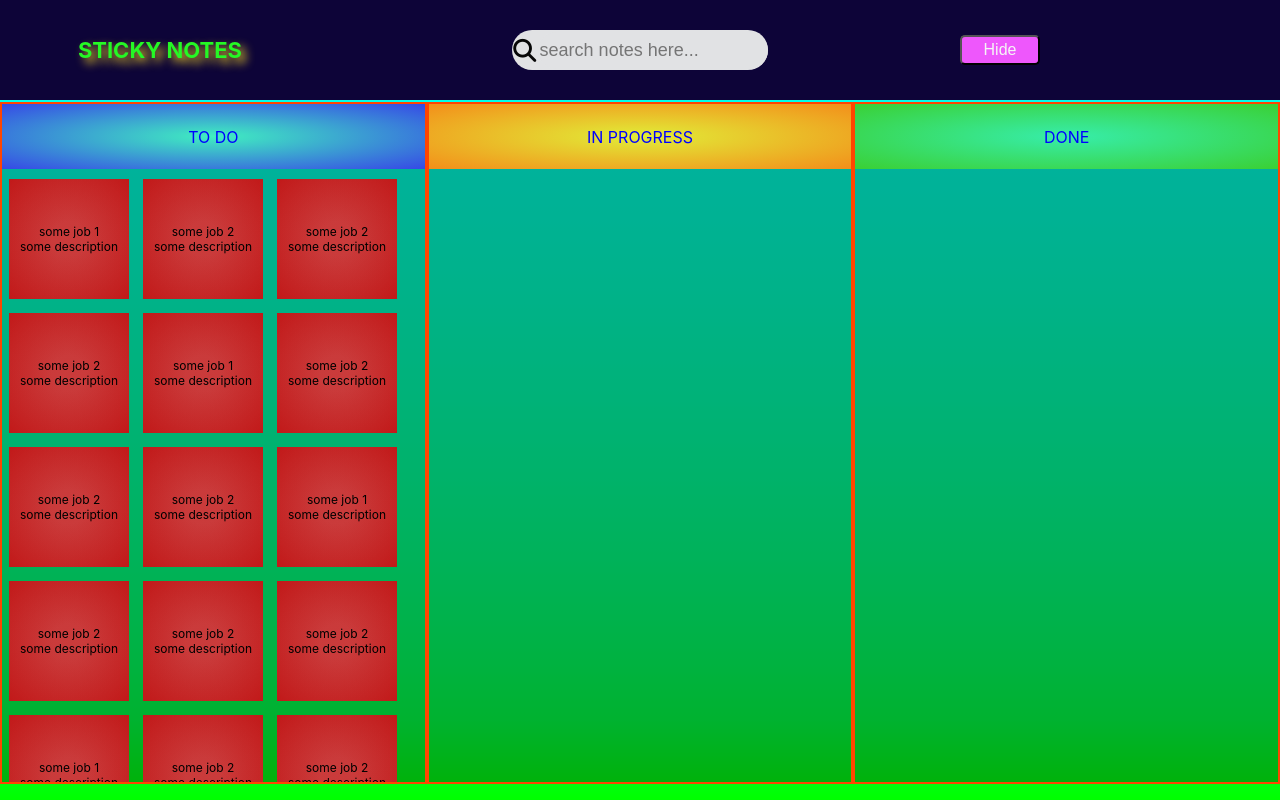
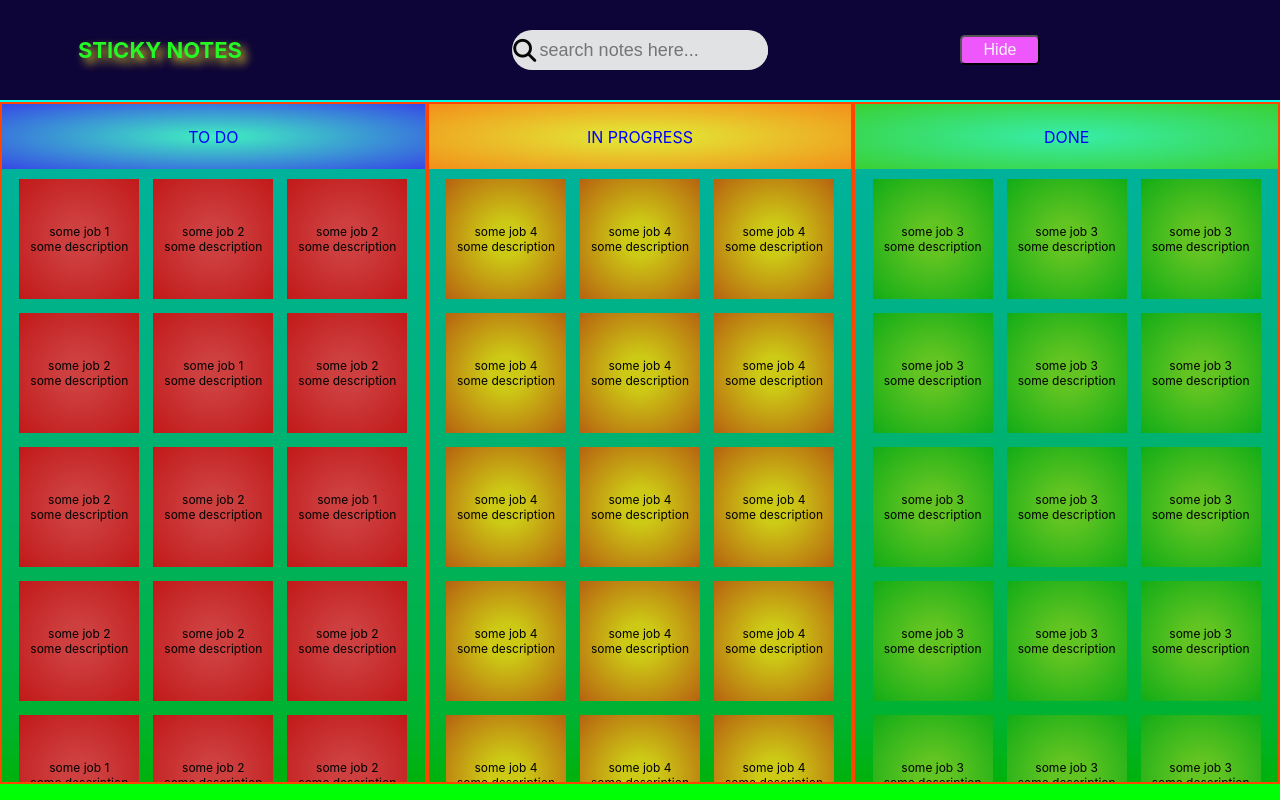
Before and after one commit to coderZel0/stickynotesapp, a React (Create React App) app: page / in a window 1280 px wide. Built offline with nearby package versions, Linux system fonts and the light colour scheme; the HTML template or start-up script is replaced by a standard one.

Commit message:
addded more note style for different panes

```diff
--- a/src/components/Pane/Pane.css
+++ b/src/components/Pane/Pane.css
@@ -21,6 +21,12 @@
           flex: 1;
   border: 2px solid orangered;
   position: relative;
+}
+
+.pane__layer {
+  width: 100%;
+  height: 100%;
+  position: absolute;
 }
 
 .pane__title {
@@ -56,6 +62,9 @@
   display: -webkit-box;
   display: -ms-flexbox;
   display: flex;
+  -webkit-box-pack: center;
+      -ms-flex-pack: center;
+          justify-content: center;
   height: -webkit-fit-content;
   height: -moz-fit-content;
   height: fit-content;
--- a/src/components/Pane/Pane.js
+++ b/src/components/Pane/Pane.js
@@ -1,4 +1,4 @@
-import React from 'react';
+import React, { useEffect } from 'react';
 import Note from '../note/Note';
 import './Pane.css';
 
@@ -7,27 +7,46 @@ const Pane = ({paneTitle:{Title},notes,style})=> {
 
     const {title,primary} = style;
 
+    const showOptions = (e)=>{
+        if(e.button === 1) console.log("cmenu");
+        const clickX = e.nativeEvent.offsetX;
+        const clickY = e.nativeEvent.offsetY;
+        console.log(clickX)
+    }
+    useEffect(()=>{
+        document.addEventListener("contextmenu",(e)=>{
+            e.preventDefault();
+            console.log(e.pageX);
+        })
+        return ()=>{
+            document.removeEventListener("contextmenu",(e)=>{
+                e.preventDefault();
+            })
+        }
+    },[])
+
     return(
         <div className="pane">
+            <div onContextMenu={(e)=>{showOptions(e)}} className='pane__layer'></div>
             <div className="pane__title" style={{background:`radial-gradient(${title.gradient1},${title.gradient2})`,color:`${primary}`}}>{Title}</div>
             <div className="pane__content">
                 <div className='content__inner'>
-                    {notes && <Note note={notes[0]}/>}
-                    {notes && <Note note={notes[1]}/>}
-                    {notes && <Note note={notes[1]}/>}
-                    {notes && <Note note={notes[1]}/>}
-                    {notes && <Note note={notes[0]}/>}
-                    {notes && <Note note={notes[1]}/>}
-                    {notes && <Note note={notes[1]}/>}
-                    {notes && <Note note={notes[1]}/>}
-                    {notes && <Note note={notes[0]}/>}
-                    {notes && <Note note={notes[1]}/>}
-                    {notes && <Note note={notes[1]}/>}
-                    {notes && <Note note={notes[1]}/>}
-                    {notes && <Note note={notes[0]}/>}
-                    {notes && <Note note={notes[1]}/>}
-                    {notes && <Note note={notes[1]}/>}
-                    {notes && <Note note={notes[1]}/>}
+                    {notes && <Note style={style.noteStyle} note={notes[0]}/>}
+                    {notes && <Note style={style.noteStyle} note={notes[1]}/>}
+                    {notes && <Note style={style.noteStyle} note={notes[1]}/>}
+                    {notes && <Note style={style.noteStyle} note={notes[1]}/>}
+                    {notes && <Note style={style.noteStyle} note={notes[0]}/>}
+                    {notes && <Note style={style.noteStyle} note={notes[1]}/>}
+                    {notes && <Note style={style.noteStyle} note={notes[1]}/>}
+                    {notes && <Note style={style.noteStyle} note={notes[1]}/>}
+                    {notes && <Note style={style.noteStyle} note={notes[0]}/>}
+                    {notes && <Note style={style.noteStyle} note={notes[1]}/>}
+                    {notes && <Note style={style.noteStyle} note={notes[1]}/>}
+                    {notes && <Note style={style.noteStyle} note={notes[1]}/>}
+                    {notes && <Note style={style.noteStyle} note={notes[0]}/>}
+                    {notes && <Note style={style.noteStyle} note={notes[1]}/>}
+                    {notes && <Note style={style.noteStyle} note={notes[1]}/>}
+                    {notes && <Note style={style.noteStyle} note={notes[1]}/>}
                 </div>
 
             </div>
--- a/src/components/Pane/Pane.scss
+++ b/src/components/Pane/Pane.scss
@@ -8,6 +8,11 @@
     border:2px solid orangered;
     position: relative;
 
+    &__layer{
+        width:100%;
+        height:100%;
+        position:absolute;
+    }
 
     &__title{
         width:100%;
@@ -24,6 +29,7 @@
         /*height:80%;*/
         .content__inner{
             display: flex;
+            justify-content: center;
             height: fit-content;
             width:100%;
             flex-wrap: wrap;
--- a/src/components/note/Note.js
+++ b/src/components/note/Note.js
@@ -1,9 +1,10 @@
 import React, { useState,useEffect } from 'react'
 import './note.css';
 
-const Note = ({note}) => {
+const Note = ({note,style}) => {
 const [title,setTitle] = useState('');
 const [content,setContent] = useState('');
+
 
 useEffect(()=>{
 if(!note) return;
@@ -15,7 +16,7 @@ setContent(description);
 },[note])
 
   return (
-    <div className='note'>
+    <div className='note' style={{background:`radial-gradient(${style.gradient1} 20%,${style.gradient2}) 100%`}}>
         <div className='note__layer'></div>
         <div className='note__content'>
             <div className='note__title'>{title}</div>
--- a/src/components/note/note.css
+++ b/src/components/note/note.css
@@ -17,7 +17,7 @@
   min-width: 80px;
   width: 120px;
   height: 120px;
-  background: radial-gradient(#f34040 20%, #f01f1f 100%);
+  background: radial-gradient(#f84646 20%, #f01f1f 100%);
   position: relative;
   padding: 5px;
   margin: 7px;
--- a/src/components/note/note.scss
+++ b/src/components/note/note.scss
@@ -6,7 +6,7 @@
     min-width:80px;
     width:120px;
     height:120px;
-    background:radial-gradient(rgb(243, 64, 64) 20%,rgb(240, 31, 31) 100%);
+    background:radial-gradient(rgb(248, 70, 70) 20%,rgb(240, 31, 31) 100%);
     position: relative;
     padding: 5px;
     margin:7px;
--- a/src/components/panel/Panel.js
+++ b/src/components/panel/Panel.js
@@ -7,9 +7,9 @@ const Panel = ({notes})=>{
     const [inProgress,setInProgress] = useState([]);
     const [done,setDone] = useState([]);
 
-    const [todoStyle,setTodoStyle] = useState({title:{gradient1:"#40EFC0",gradient2:"#3648E6"},primary:"blue"});
-    const [progressStyle,setProgStyle] = useState({title:{gradient1:"#E1ED38",gradient2:"#F38E1A"},primary:"blue"});
-    const [doneStyle,setDoneStyle] = useState({title:{gradient1:"#37EDAA",gradient2:"#3AD034"},primary:"blue"});
+    const [todoStyle,setTodoStyle] = useState({title:{gradient1:"#40EFC0",gradient2:"#3648E6"},noteStyle:{gradient1:"rgb(248, 70, 70)",gradient2:"rgb(240, 31, 31)"},primary:"blue"});
+    const [progressStyle,setProgStyle] = useState({title:{gradient1:"#E1ED38",gradient2:"#F38E1A"},noteStyle:{gradient1:"#F7F312",gradient2:"#E27B13"},primary:"blue"});
+    const [doneStyle,setDoneStyle] = useState({title:{gradient1:"#37EDAA",gradient2:"#3AD034"},noteStyle:{gradient1:"#71EC21",gradient2:"#14D71C"},primary:"blue"});
 
     useEffect(()=>{
         const todoArr = [];
@@ -42,8 +42,8 @@ const Panel = ({notes})=>{
             </div>
             <div className="panel__panes">
                 <Pane paneTitle={{Title:"TO DO"}} notes={todo} style={todoStyle}/>
-                <Pane paneTitle={{Title:"IN PROGRESS"}} style={progressStyle}/>
-                <Pane paneTitle={{Title:"DONE"}} style={doneStyle}/>
+                <Pane paneTitle={{Title:"IN PROGRESS"}} notes={inProgress} style={progressStyle}/>
+                <Pane paneTitle={{Title:"DONE"}} notes={done} style={doneStyle}/>
             </div>
         </div>
     )
--- a/src/data.js
+++ b/src/data.js
@@ -14,7 +14,7 @@ export const notesData = [
     {
       title:"some job 3",
       description:"some description",
-      pane:"todo",
+      pane:"done",
       archived:false
     },
     {
@@ -22,5 +22,29 @@ export const notesData = [
       description:"some description",
       pane:"todo",
       archived:false
+    },
+    {
+      title:"some job 3",
+      description:"some description",
+      pane:"done",
+      archived:false
+    },
+    {
+      title:"some job 4",
+      description:"some description",
+      pane:"inProgress",
+      archived:false
+    },
+    {
+      title:"some job 3",
+      description:"some description",
+      pane:"done",
+      archived:false
+    },
+    {
+      title:"some job 4",
+      description:"some description",
+      pane:"inProgress",
+      archived:false
     }
   ]
```
Also changed, not shown: 1 other file (tests, documents, lock files or other folders).
